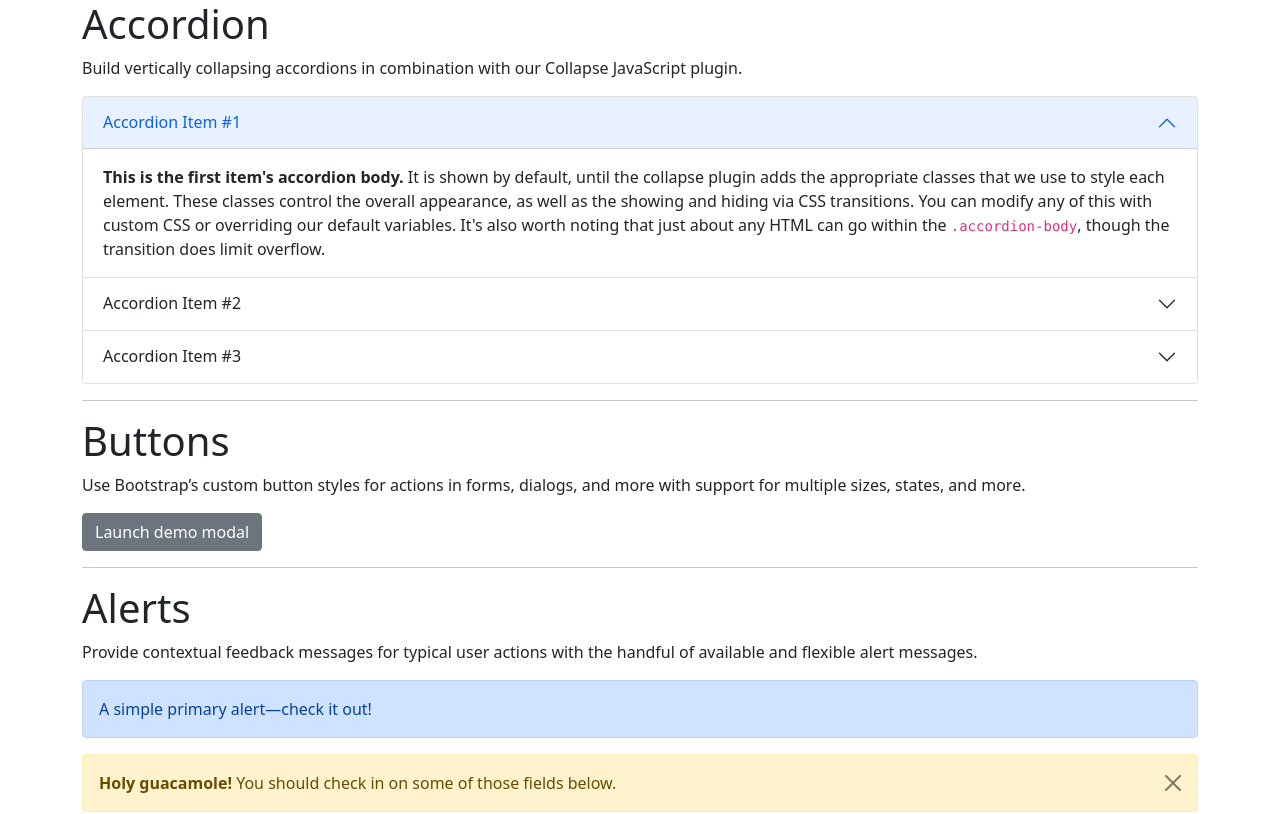
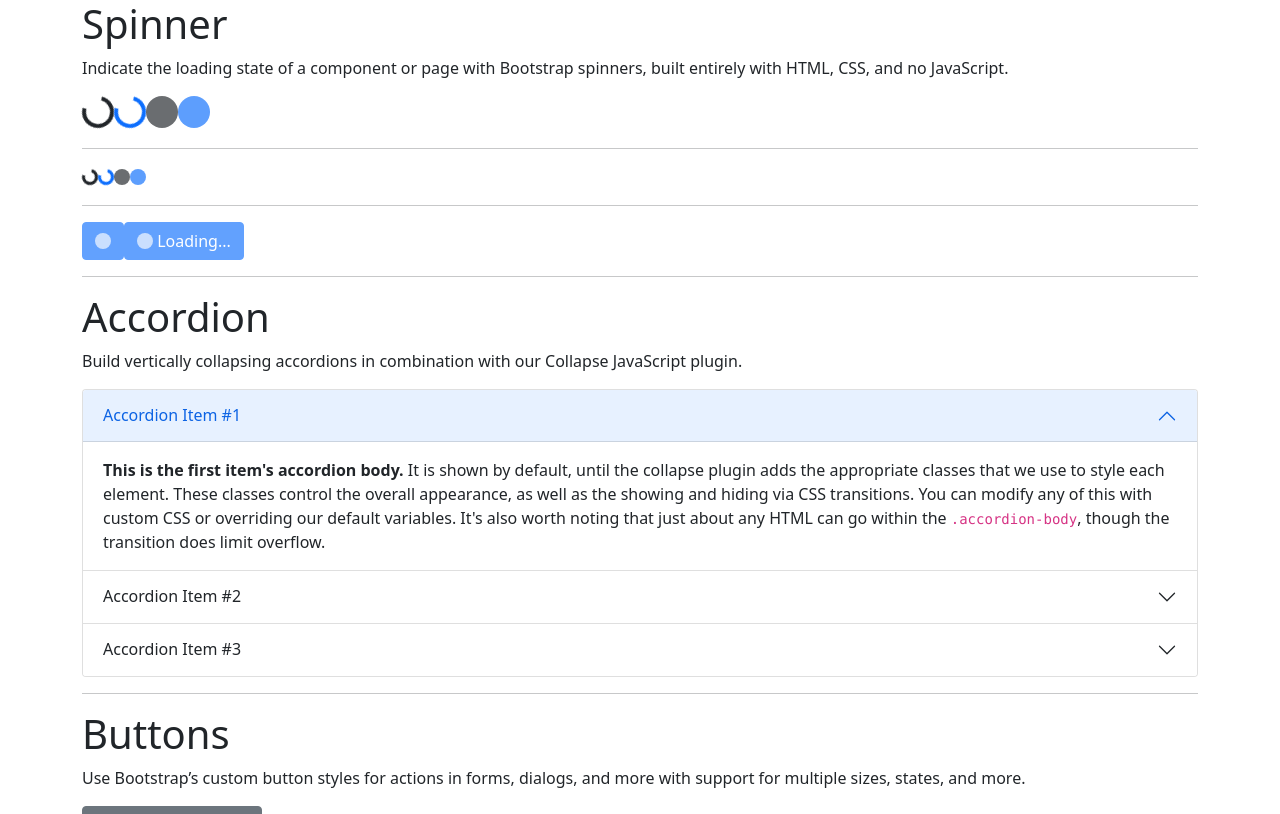
Before and after one commit to cryptodev1990/bootstrap-vue-next, a Vue app: page / in a window 1280 px wide. Shown: the top 814 px of the page. Built offline with nearby package versions, Linux system fonts and the light colour scheme.

Commit message:
Basic spinner

```diff
--- a/src/App.vue
+++ b/src/App.vue
@@ -1,7 +1,36 @@
 <template>
 <div class="container">
+  <h1 class="bd-title" id="content">Spinner</h1>
+  <p class="bd-lead">Indicate the loading state of a component or page with Bootstrap spinners, built entirely with HTML, CSS, and no JavaScript.</p>
+
+  <b-spinner />
+  <b-spinner variant="primary" />
+  <b-spinner grow />
+  <b-spinner variant="primary" grow />
+
+  <hr/>
+
+  <b-spinner small />
+  <b-spinner small variant="primary" />
+  <b-spinner small grow />
+  <b-spinner small variant="primary" grow />
+
+  <hr/>
+
+  <b-button variant="primary" disabled>
+    <b-spinner grow small />
+  </b-button>
+
+  <b-button variant="primary" disabled>
+    <b-spinner grow small />
+    Loading...
+  </b-button>
+
+  <hr />
+
   <h1 class="bd-title" id="content">Accordion</h1>
   <p class="bd-lead">Build vertically collapsing accordions in combination with our Collapse JavaScript plugin.</p>
+
   <b-accordion id="accordionExample">
     <b-accordion-item id="collapseOne" header="Accordion Item #1" show>
       <strong>This is the first item's accordion body.</strong> It is shown by default, until the collapse plugin adds the appropriate classes that we use to style each element. These classes control the overall appearance, as well as the showing and hiding via CSS transitions. You can modify any of this with custom CSS or overriding our default variables. It's also worth noting that just about any HTML can go within the <code>.accordion-body</code>, though the transition does limit overflow.
@@ -66,9 +95,11 @@
 <script lang="ts">
 import { defineComponent } from 'vue';
 import BAccordion from './components/BAccordion.vue';
+import BButton from './components/BButton.vue';
+import BSpinner from './components/BSpinner.vue';
 
 export default defineComponent({
-  components: { BAccordion },
+  components: { BAccordion, BButton, BSpinner },
   name: 'App',
 });
 </script>
--- /dev/null
+++ b/src/components/BSpinner.vue
@@ -0,0 +1,37 @@
+<template>
+    <div :class="classes" role="status">
+        <span class="visually-hidden">Loading...</span>
+    </div>
+</template>
+
+<script lang="ts">
+import { defineComponent } from 'vue'
+
+type ClassObject = Array<string | Record<string, boolean>>;
+
+export default defineComponent({
+    props: {
+        grow: { type: Boolean, default: false },
+        variant: { type: String },
+        small: { type: Boolean, default: false }
+    },
+    computed: {
+        classes(): ClassObject {
+            const classes: ClassObject = [
+                {
+                    'spinner-border': !this.grow,
+                    'spinner-border-sm': !this.grow && this.small,
+                    'spinner-grow': this.grow,
+                    'spinner-grow-sm': this.grow && this.small,
+                }
+            ]
+
+            if (this.variant) {
+                classes.push(`text-${this.variant}`);
+            }
+
+            return classes;
+        }
+    }
+})
+</script>
--- a/src/components/index.ts
+++ b/src/components/index.ts
@@ -4,6 +4,7 @@ import BAlert from './BAlert.vue';
 import BButton from './BButton.vue';
 import BCollapse from './BCollapse.vue';
 import BModal from './BModal.vue';
+import BSpinner from './BSpinner.vue';
 
 export default {
     BAccordion,
@@ -12,4 +13,5 @@ export default {
     BButton,
     BCollapse,
     BModal,
+    BSpinner,
 }
```
